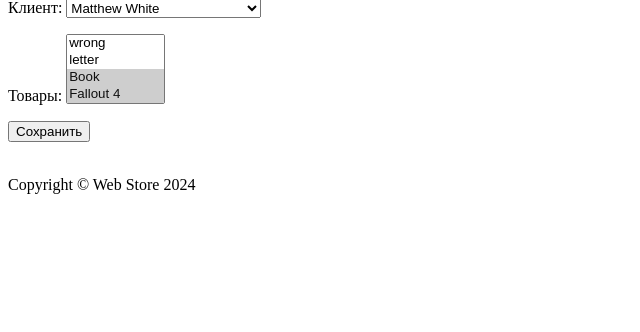
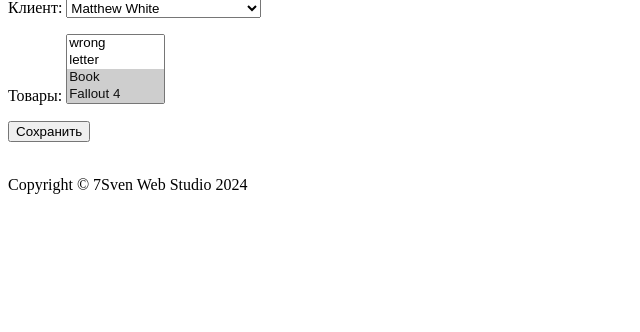
Before and after one commit to eugenepro777/django-homeworks-main-project, a Django app: page /orders/4/add/ in a window 1280 px wide. Shown: the part 81-413 px from the top of the page, without its empty margins (0-640 px from the left). Run offline with Django 4.2, Linux system fonts and the light colour scheme; data comes from the database, SQL or seed files in the repository.

Commit message:
update base.html

```diff
--- a/web_store/templates/base.html
+++ b/web_store/templates/base.html
@@ -17,7 +17,7 @@
         <br>
         {% load i18n %}
         {% now "Y" as current_year %}
-        {% blocktranslate %}<p>Copyright &copy; Web Store {{ current_year }} </p>{% endblocktranslate %}
+        {% blocktranslate %}<p>Copyright &copy; 7Sven Web Studio {{ current_year }} </p>{% endblocktranslate %}
     </footer>
 
 </body>
```
